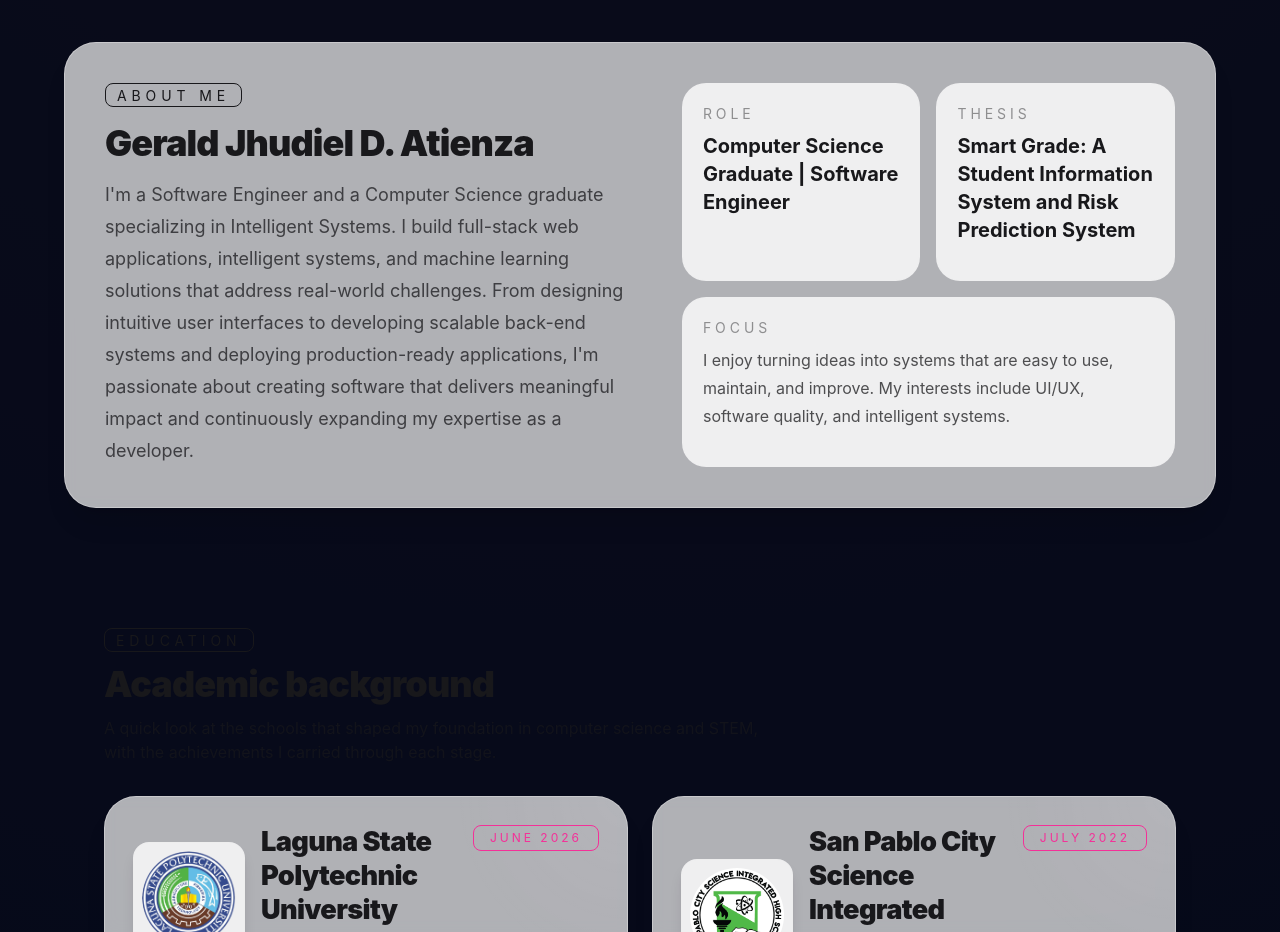
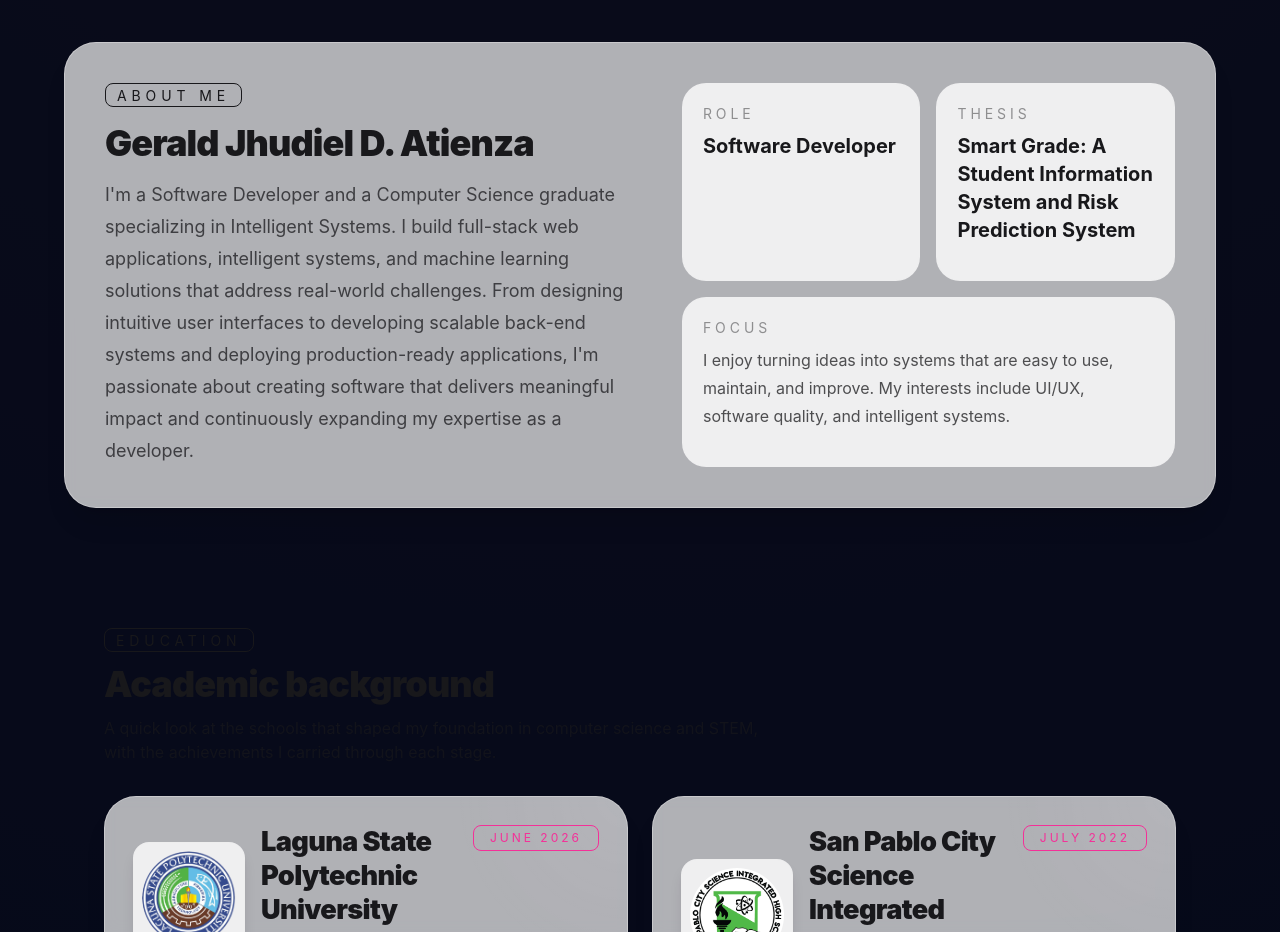
Before and after one commit to blueorion05/Portfolio, a React (Vite) app: page /home in a window 1280 px wide. Shown: the part 860-1792 px from the top of the page. Built offline with nearby package versions, Linux system fonts and the light colour scheme; no server answers.

Commit message:
Updated role

```diff
--- a/src/components/AboutSection.jsx
+++ b/src/components/AboutSection.jsx
@@ -18,7 +18,7 @@ export default function AboutSection({ profile, education = [], experience = [],
               <p className="badge badge-outline uppercase tracking-[0.35em]">About Me</p>
               <h2 className="text-3xl font-black tracking-tight sm:text-4xl">{profile.name}</h2>
               <p className="max-w-3xl text-base leading-8 text-base-content/75 sm:text-lg">
-                I'm a Software Engineer and a Computer Science graduate specializing in Intelligent Systems. I build full-stack web applications, intelligent systems, and machine learning solutions that address real-world challenges. From designing intuitive user interfaces to developing scalable back-end systems and deploying production-ready applications, I'm passionate about creating software that delivers meaningful impact and continuously expanding my expertise as a developer.
+                I'm a Software Developer and a Computer Science graduate specializing in Intelligent Systems. I build full-stack web applications, intelligent systems, and machine learning solutions that address real-world challenges. From designing intuitive user interfaces to developing scalable back-end systems and deploying production-ready applications, I'm passionate about creating software that delivers meaningful impact and continuously expanding my expertise as a developer.
               </p>
             </div>
 
--- a/src/components/Chatbot.jsx
+++ b/src/components/Chatbot.jsx
@@ -260,7 +260,7 @@ Name:
 Gerald Jhudiel D. Atienza
 
 Role:
-Software Engineer
+Software Developer
 
 Location:
 San Pablo City, Laguna, Philippines
--- a/src/data.js
+++ b/src/data.js
@@ -3,7 +3,7 @@ export const profile = {
   address: 'San Pablo City, Laguna, Philippines',
   email: 'atienzageraldjhudiel@gmail.com',
   phone: '09614941414',
-  role: 'Computer Science Graduate | Software Engineer',
+  role: 'Software Developer',
   thesis: 'Smart Grade: A Student Information System and Risk Prediction System',
 }
 
```
